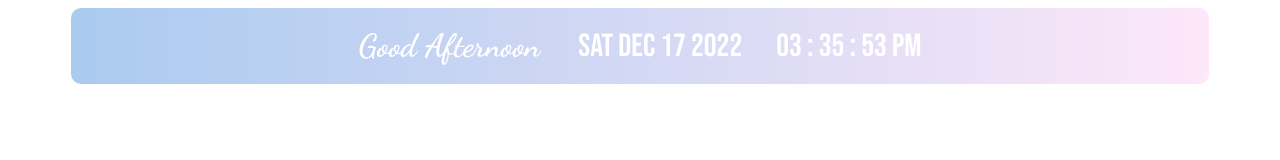
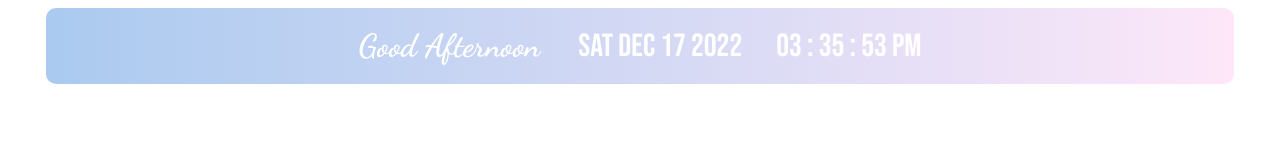
Before and after one commit to sachin-soundar/notion-widgets, a plain HTML site: page welcome.html in a window 1280 px wide. Drawn offline with Linux system fonts and the light colour scheme.

Commit message:
Update welcome.html

```diff
--- a/welcome.html
+++ b/welcome.html
@@ -1,4 +1,3 @@
-<!-- original : https://codepen.io/SeanNorton/pen/LWBXQL -->
 <!DOCTYPE html>
 <html lang="en">
 <head>
@@ -29,6 +28,7 @@ h1 {
     display: table;
     height: 100%;
     width: 100%;
+    margin: 0px;
 }
 
 .table-cell {
@@ -39,18 +39,19 @@ h1 {
 
 .card {
     padding: 10px 25px 10px 25px;
+    margin: 0px;
     border-radius: 10px;
     background: linear-gradient(90deg, #AACAEF 0%, #AFCCF0 5.68%, #FDE7F9 100%);
-    width: 85vw;
+    width: 90%;
     color: #fff;
     display: inline-block;
     box-shadow: none;
 }
 
-.card:hover {
+/* .card:hover {
     margin-top: 2px;
     box-shadow: none;
-}
+} */
 
 .clock {
     display: inline;
```
